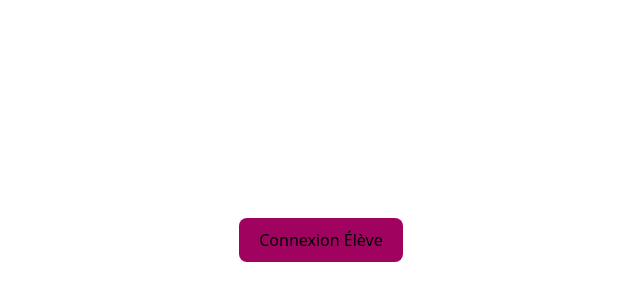
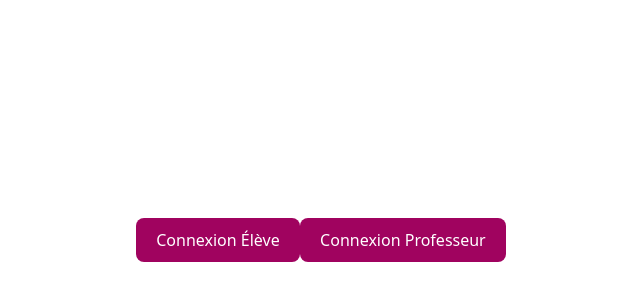
Before and after one commit to d-hout/projet_comweb_Hout_Deramaix-Pawelczyk, a React (Vite) app in the folder appli_notes/: page / in a window 1280 px wide. Shown: the part 160-460 px from the top of the page, without its empty margins (319-959 px from the left). Built offline with nearby package versions, Linux system fonts and the light colour scheme.

Commit message:
ajout bouton connexion prof

```diff
--- a/appli_notes/src/PageAccueilConnexion.jsx
+++ b/appli_notes/src/PageAccueilConnexion.jsx
@@ -7,12 +7,23 @@ function PageAccueilConnexion(){
         const ClickBouton = () => {};
 
         return (
+            <div>
                 <button
                     className="boutonConnexionEleve"
                     onClick={ClickBouton}
+                    style={{ color: 'white' }}
                 >
                     Connexion Élève
                 </button>
+
+                <button
+                    className="boutonConnexionProf"
+                    onClick={ClickBouton}
+                    style={{ color: 'white' }}
+                >
+                    Connexion Professeur
+                </button>
+            </div>
         );
     }
     return (
```
Lines whose indentation alone changed are shown as unchanged.
